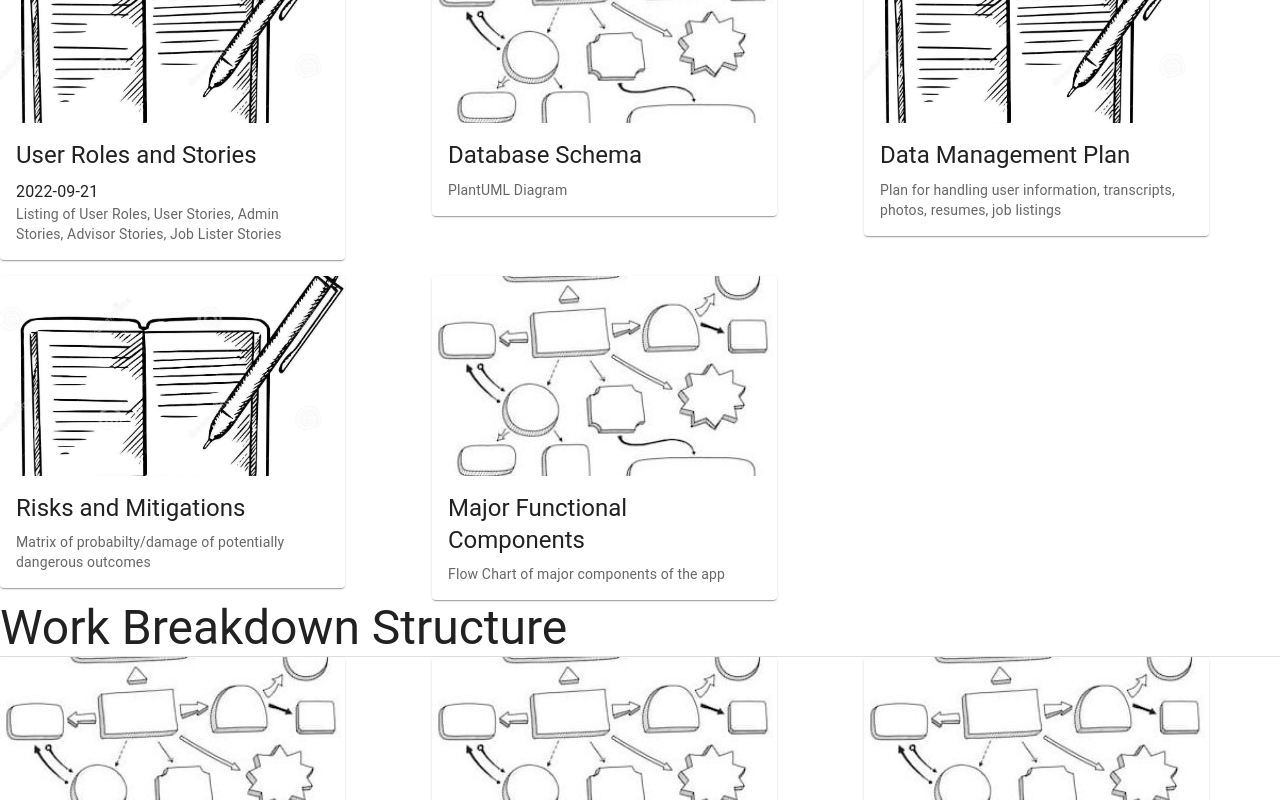
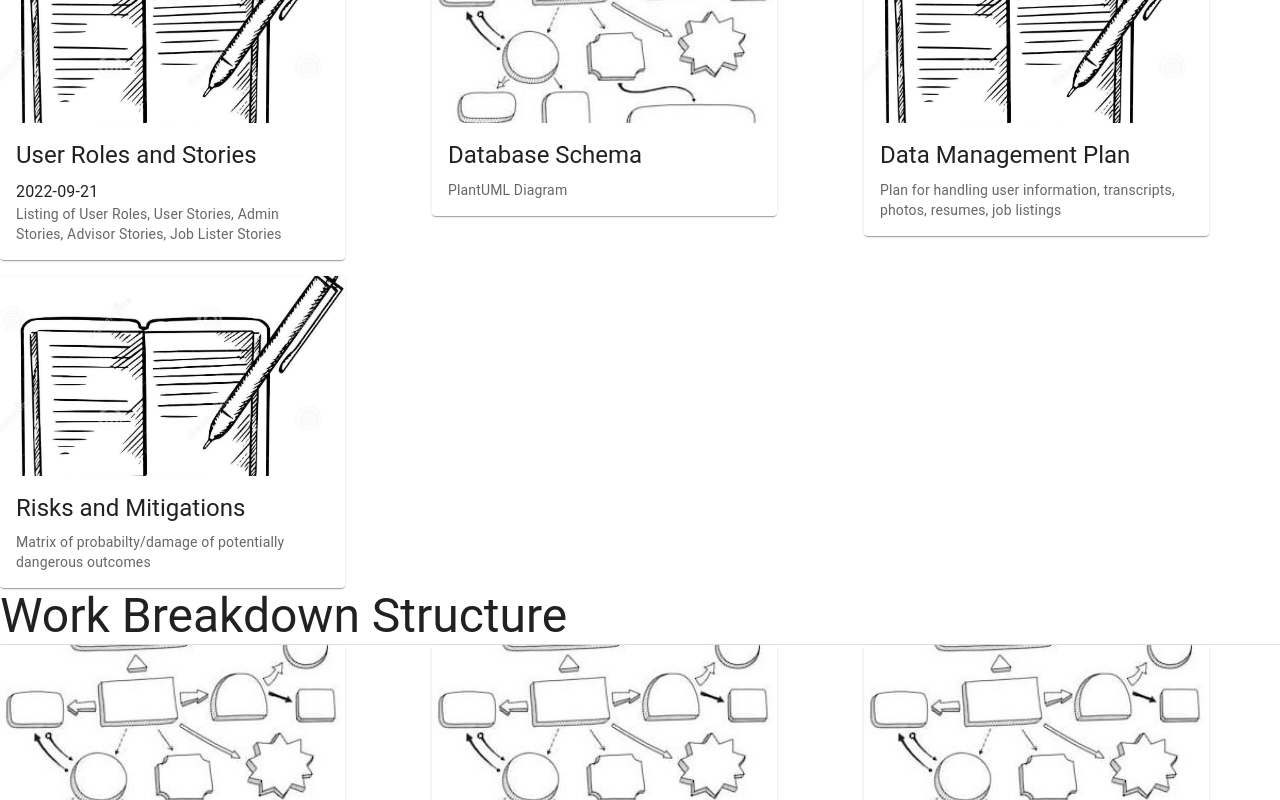
Before and after one commit to ajfitzh/sage, a React (Create React App) app: page /design in a window 1280 px wide. Shown: the part 571-1371 px from the top of the page. Built offline with nearby package versions, Linux system fonts and the light colour scheme.

Commit message:
Add files via upload

```diff
--- a/src/components/Design.js
+++ b/src/components/Design.js
@@ -23,7 +23,7 @@ let maindeliverables = [
     name: 'User Roles and Stories',
     date: '2022-09-21',
     description: 'Listing of User Roles, User Stories, Admin Stories, Advisor Stories, Job Lister Stories ',
-    link: 'https://docs.google.com/presentation/d/e/2PACX-1vTS89QcB--Q6or6xUOgKlixJtGctIgtiDiFgeDJwdvfus4C0ou2kmiIhxyYVyEKoqiZEYTulZLjuVa9/embed?start=false&loop=false&delayms=3000',
+    link: 'https://docs.google.com/document/d/e/2PACX-1vTcF5_9eAuaf8Wo1wzWsagbY2ozYBXCdT5J11ERdzSf44m-b-Ieqg9AZyUNTeNJxQNYeJw-3GbQDBfO/pub?embedded=true',
     img: 2,
   },
   {
@@ -37,7 +37,7 @@ let maindeliverables = [
     name: "Data Management Plan",
     date: '',
     description: 'Plan for handling user information, transcripts, photos, resumes, job listings',
-    link: 'https://docs.google.com/presentation/d/e/2PACX-1vTS89QcB--Q6or6xUOgKlixJtGctIgtiDiFgeDJwdvfus4C0ou2kmiIhxyYVyEKoqiZEYTulZLjuVa9/embed?start=false&loop=false&delayms=3000',
+    link: 'https://docs.google.com/spreadsheets/d/e/2PACX-1vRfieBi3SgjZakOfKQejknN8vlccQnRcJaHCKlxgN1FoaxK7Odfd_21EZE8-kc5NEDhH9FChM1s9qhH/pubhtml?gid=0&amp;single=true&amp;widget=true&amp;headers=false',
     img: 2,
   },
   {
@@ -46,13 +46,6 @@ let maindeliverables = [
     description: 'Matrix of probabilty/damage of potentially dangerous outcomes',
     link: 'https://docs.google.com/presentation/d/e/2PACX-1vTS89QcB--Q6or6xUOgKlixJtGctIgtiDiFgeDJwdvfus4C0ou2kmiIhxyYVyEKoqiZEYTulZLjuVa9/embed?start=false&loop=false&delayms=3000',
     img: 2,
-  },
-  {
-    name: "Major Functional Components",
-    date: '',
-    description: 'Flow Chart of major components of the app',
-    link: 'https://docs.google.com/presentation/d/e/2PACX-1vTS89QcB--Q6or6xUOgKlixJtGctIgtiDiFgeDJwdvfus4C0ou2kmiIhxyYVyEKoqiZEYTulZLjuVa9/embed?start=false&loop=false&delayms=3000',
-    img: 4,
   }
 ]
 let workbreakdownstructure = [
--- a/src/components/Feasibility.js
+++ b/src/components/Feasibility.js
@@ -1,7 +1,6 @@
 import React, {useState} from 'react';
 import Lab from './Lab'
 import {Grid } from '@mui/material'
-import { makeStyles } from '@material-ui/core'
 import Card from '@mui/material/Card';
 import CardContent from '@mui/material/CardContent';
 import CardMedia from '@mui/material/CardMedia';
@@ -14,14 +13,14 @@ let flowdiagrams = [
     name: 'The Problem Flow',
     date: '',
     description: 'Flow chart of each step of a student major choice and job employment with identified problems',
-    link: '',
+    link: 'https://miro.com/app/live-embed/uXjVPX3BBnA=/?moveToViewport=-1101,-1227,5939,3083&embedId=934067747522',
     img: 4,
   },
   {
     name: "The Solution Flow",
     date: '',
     description: 'Flow Chart of student education with identified solutions',
-    link: '',
+    link: 'https://miro.com/app/live-embed/uXjVPX2mjVA=/?moveToViewport=-3028,-602,3693,1288&embedId=725037756608',
     img: 4,
   }
 ]
@@ -30,14 +29,14 @@ let presentations = [
     name: 'Societal Presentation',
     date: '2022-09-21',
     description: 'Original Idea Pitch by Austin Fitzhugh',
-    link: '',
+    link: 'https://docs.google.com/presentation/d/1R5uBWPPPfLnC39F2ahNlmQQJOoRHotiHzmyougi4klA/edit?usp=sharing',
     img: 3,
   },
   {
     name: "Feasibility Presentation",
     date: '',
     description: 'Version 1',
-    link: '',
+    link: 'https://docs.google.com/presentation/d/1vw179qGjNhXWQIaVhIMHTlNQ2dsPKqU9RHMHPXi607U/edit?usp=sharing',
     img: 3,
   }
 ]
@@ -46,14 +45,14 @@ let deliverables = [
     name: "Major Functional Components",
     date: '',
     description: 'Flow Chart of major components of the app',
-    link: '',
+    link: 'https://miro.com/app/live-embed/uXjVPX2mg1M=/?moveToViewport=-1336,-495,2547,1322&embedId=767786049374',
     img: 4,
   },
   {
     name: "Competition Matrix",
     date: '',
     description: 'Matrix comparing features between our app and competitors',
-    link: '',
+    link: 'https://www.canva.com/design/DAFMOopVhh4/view?embed',
     img: 2,
   }
 ]
--- a/src/components/Footer.js
+++ b/src/components/Footer.js
@@ -42,7 +42,7 @@ export default function StickyFooter() {
       >
         <Container maxWidth="sm">
           <Typography variant="body1">
-          <Link to="https://www.odu.edu">Old Dominion University</Link> | <Link to="http://cs.odu.edu">CS Department</Link>
+          <Link to="">Old Dominion University</Link> | <Link to="">CS Department</Link>
           </Typography>
           <Copyright />
         </Container>
```
